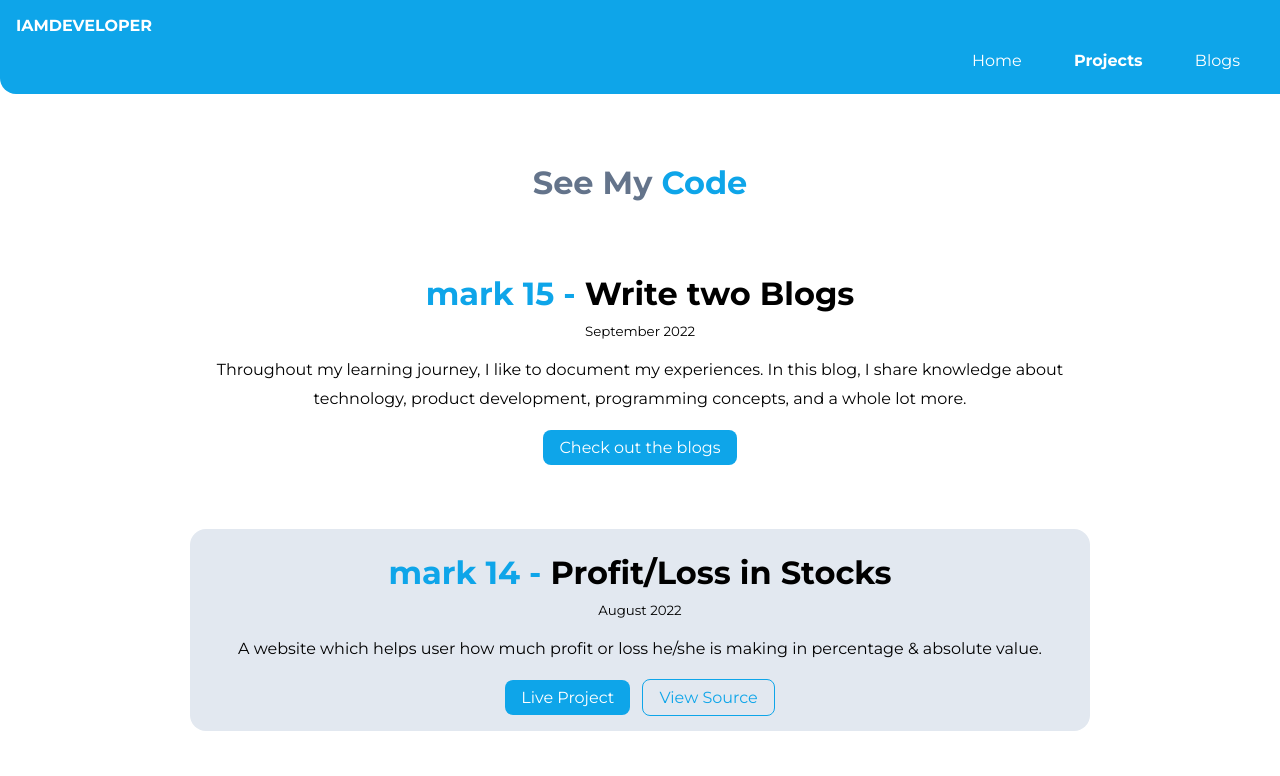
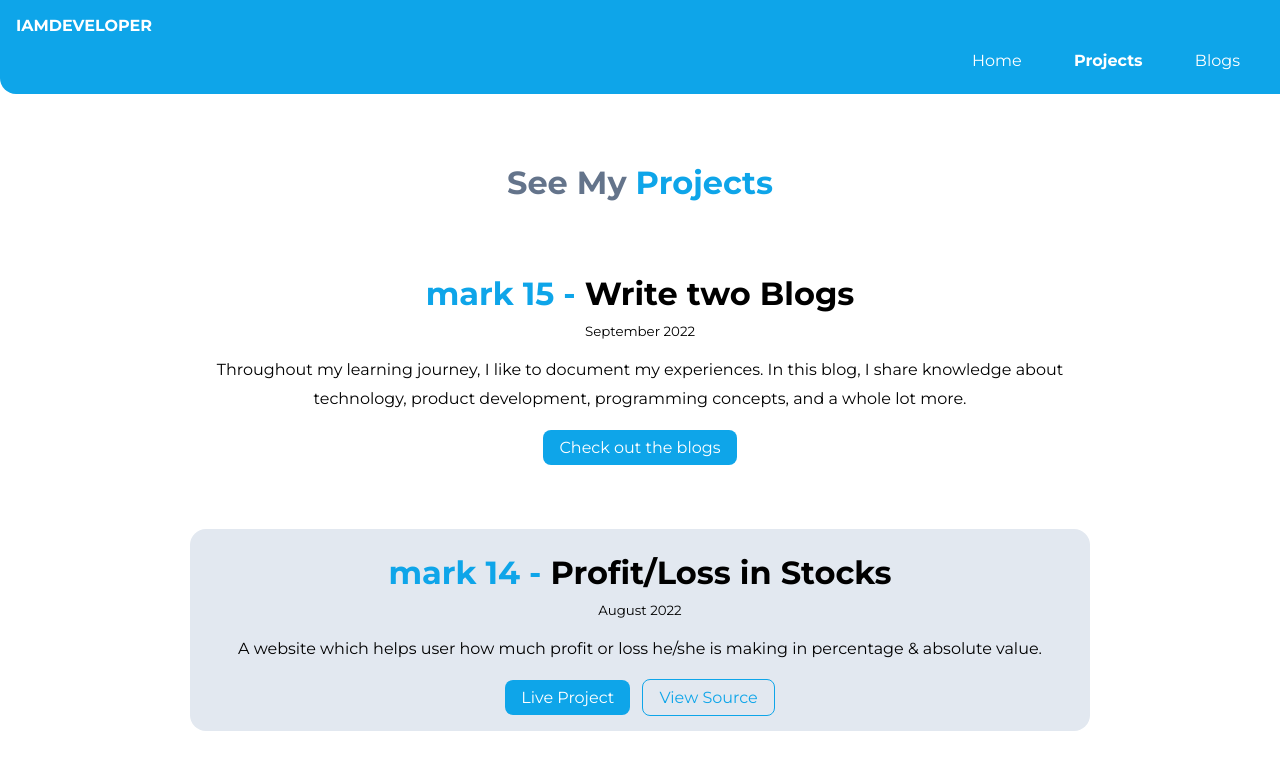
Before and after one commit to vishalsinghrawat29/my-portfolio, a plain HTML site: page projects.html in a window 1280 px wide. Shown: the top 776 px of the page. Drawn offline with Linux system fonts and the light colour scheme.

Commit message:
Update projects.html

```diff
--- a/projects.html
+++ b/projects.html
@@ -18,7 +18,7 @@
     </nav>
 
     <header class="hero">
-        <h1 class="hero-heading">See My <span class="heading-inverted">Code</span></h1>
+        <h1 class="hero-heading">See My <span class="heading-inverted">Projects</span></h1>
     </header>
 
     <ul class="list-non-bullet">
```
